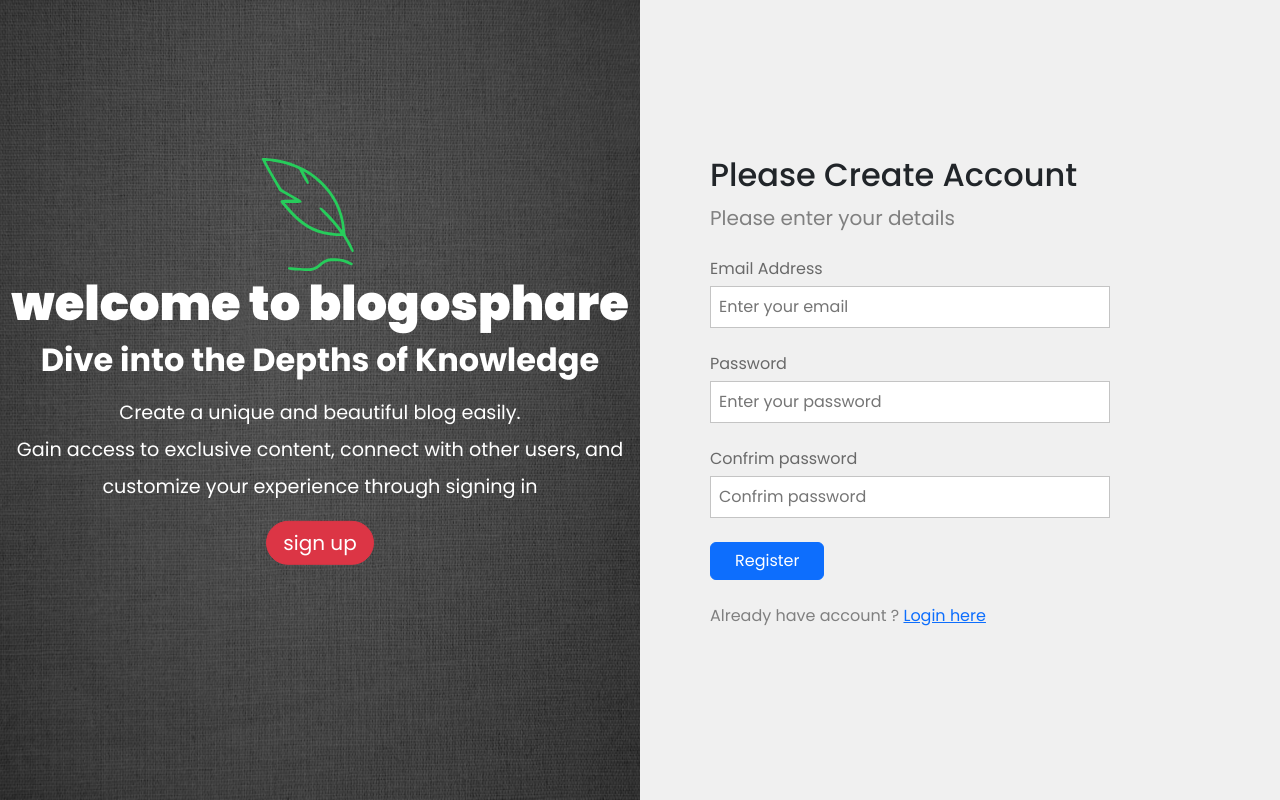
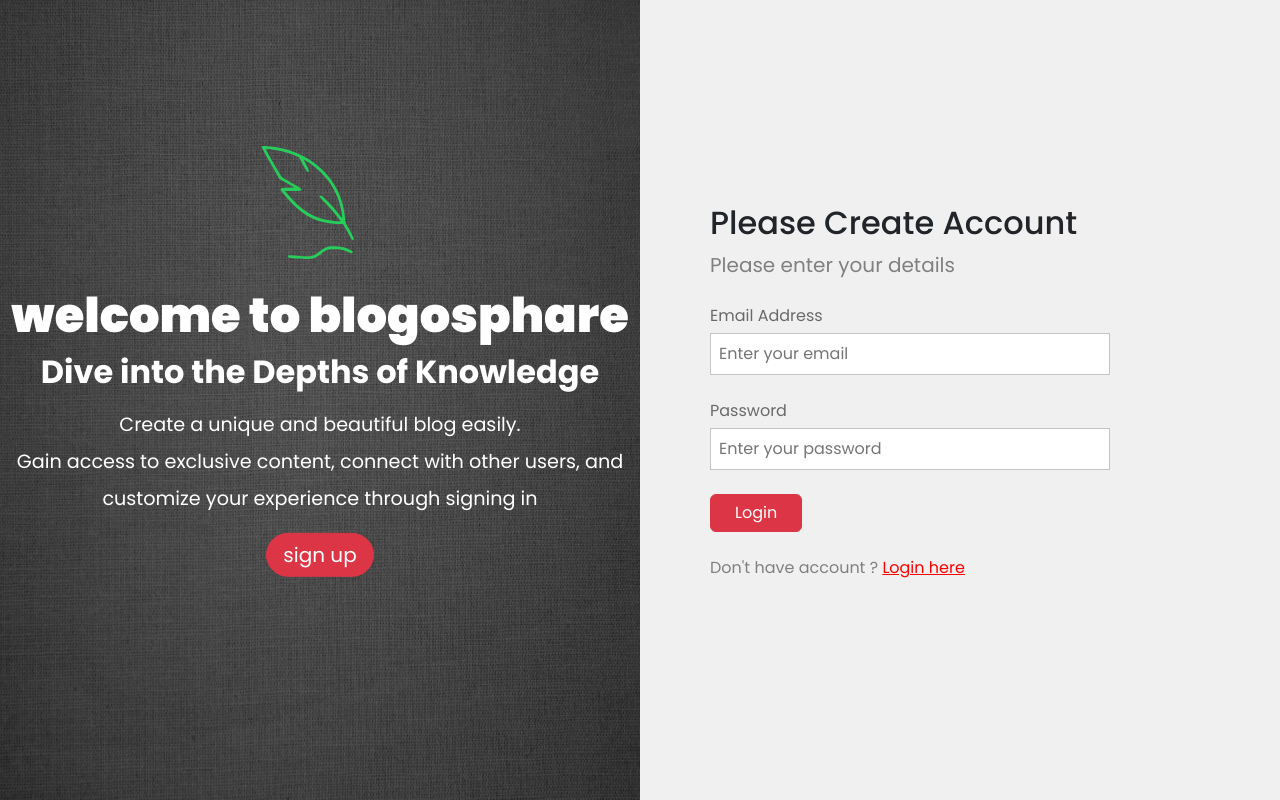
Before and after one commit to NagarajMurgod/BlogWebsite, a Django app: page /auth/loginpage/ in a window 1280 px wide. Run offline with Django 5.2, Linux system fonts and the light colour scheme.

```diff
--- a/MyBlog/authentication/templates/login.html
+++ b/MyBlog/authentication/templates/login.html
@@ -1,48 +1,20 @@
-{% load static %}
+{% extends 'forms_base.html' %}
 
-<!DOCTYPE html>
-<html lang="en">
-<head>
-    <meta charset="UTF-8">
-    <meta name="viewport" content="width=device-width, initial-scale=1.0">
-    <link rel="stylesheet" href="{% static '/Authentication/LoginPage/CSS/LoginPageStyling.css' %}">
-    <link href="https://cdn.jsdelivr.net/npm/bootstrap@5.3.2/dist/css/bootstrap.min.css" rel="stylesheet"
-    integrity="sha384-T3c6CoIi6uLrA9TneNEoa7RxnatzjcDSCmG1MXxSR1GAsXEV/Dwwykc2MPK8M2HN" crossorigin="anonymous">
-    <script src="https://cdn.jsdelivr.net/npm/bootstrap@5.3.2/dist/js/bootstrap.bundle.min.js"
-    integrity="sha384-C6RzsynM9kWDrMNeT87bh95OGNyZPhcTNXj1NW7RuBCsyN/o0jlpcV8Qyq46cDfL"
-    crossorigin="anonymous"></script>
-    <title>Document</title>
-</head>
-<body>
-    <div class='main-container'>
-        <div class='container-wrapper'>
-            <div class="left-container flex-item">
-                <div class="background_img">
-                    <img src="{% static 'LoginBackground.jpg' %}" alt="">
-                </div>
-
-                <div class="welcome-text">
-                    <div class="logo" style="display: flex;">
-                        <img src="{% static 'blog_logo_login.svg' %}" alt="">
-                    </div>
-                    <div class="welcome-text-slogan">
-                        <h1 class="mb-2">welcome to blogosphare</h1>
-                        <h2>Dive into the Depths of Knowledge</h2>
-                    </div>
-                    <div class="welcome-text-intro">
-                        <p>Create a unique and beautiful blog easily.<br>
-                        Gain access to exclusive content, connect with other users, and customize your experience through signing in</p>
-                    </div>
-                    <div>
-                        <button class="btn btn-danger  px-3 rounded-pill fs-5">sign up</button>
-                    </div>
-                </div>
-            </div>
-            <div class="right-container flex-item">
-                {% block form_template %}
-                {% endblock %}
-            </div>
+{% block form_template %}
+<div class="login-page">
+    <h2 class="mb-2">Please Create Account</h2>
+    <p class="mb-4 fs-5" style="color: grey">Please enter your details</p>
+    <form action="">
+        <div class="email pb-4">
+            <label for="">Email Address</label><br>
+            <input class="py-2 px-2" type="email" placeholder="Enter your email">
         </div>
-    </div>
-</body>
-</html>
+        <div class="password pb-4">
+            <label for="">Password</label><br>
+            <input class="py-2 px-2" type="password" placeholder="Enter your password">
+        </div>
+        <button class="btn btn-danger px-4">Login</button>
+    </form>
+    <p class="mt-4" style="color: grey;">Don't have account ? <span><a href="" style="color:red;">Login here</a></span></p>
+</div>
+{% endblock %}
--- a/MyBlog/authentication/views.py
+++ b/MyBlog/authentication/views.py
@@ -6,7 +6,7 @@ from django.contrib.auth import authenticate, login
 from django.views.generic import TemplateView
 
 class loginpage(TemplateView):
-    template_name = 'signup.html'
+    template_name = 'login.html'
 
 
 class SignupView(APIView):
--- /dev/null
+++ b/MyBlog/common/templates/forms_base.html
@@ -0,0 +1,48 @@
+{% load static %}
+
+<!DOCTYPE html>
+<html lang="en">
+<head>
+    <meta charset="UTF-8">
+    <meta name="viewport" content="width=device-width, initial-scale=1.0">
+    <link rel="stylesheet" href="{% static '/Authentication/LoginPage/CSS/LoginPageStyling.css' %}">
+    <link href="https://cdn.jsdelivr.net/npm/bootstrap@5.3.2/dist/css/bootstrap.min.css" rel="stylesheet"
+    integrity="sha384-T3c6CoIi6uLrA9TneNEoa7RxnatzjcDSCmG1MXxSR1GAsXEV/Dwwykc2MPK8M2HN" crossorigin="anonymous">
+    <script src="https://cdn.jsdelivr.net/npm/bootstrap@5.3.2/dist/js/bootstrap.bundle.min.js"
+    integrity="sha384-C6RzsynM9kWDrMNeT87bh95OGNyZPhcTNXj1NW7RuBCsyN/o0jlpcV8Qyq46cDfL"
+    crossorigin="anonymous"></script>
+    <title>Document</title>
+</head>
+<body>
+    <div class='main-container'>
+        <div class='container-wrapper'>
+            <div class="left-container flex-item">
+                <div class="background_img">
+                    <img src="{% static 'LoginBackground.jpg' %}" alt="">
+                </div>
+
+                <div class="welcome-text">
+                    <div class="logo mb-4" style="display: flex;">
+                        <img src="{% static 'blog_logo_login.svg' %}" alt="">
+                    </div>
+                    <div class="welcome-text-slogan mb-3">
+                        <h1 class="mb-2">welcome to blogosphare</h1>
+                        <h2>Dive into the Depths of Knowledge</h2>
+                    </div>
+                    <div class="welcome-text-intro">
+                        <p>Create a unique and beautiful blog easily.<br>
+                        Gain access to exclusive content, connect with other users, and customize your experience through signing in</p>
+                    </div>
+                    <div>
+                        <button class="btn btn-danger  px-3 rounded-pill fs-5">sign up</button>
+                    </div>
+                </div>
+            </div>
+            <div class="right-container flex-item">
+                {% block form_template %}
+                {% endblock %}
+            </div>
+        </div>
+    </div>
+</body>
+</html>
```
